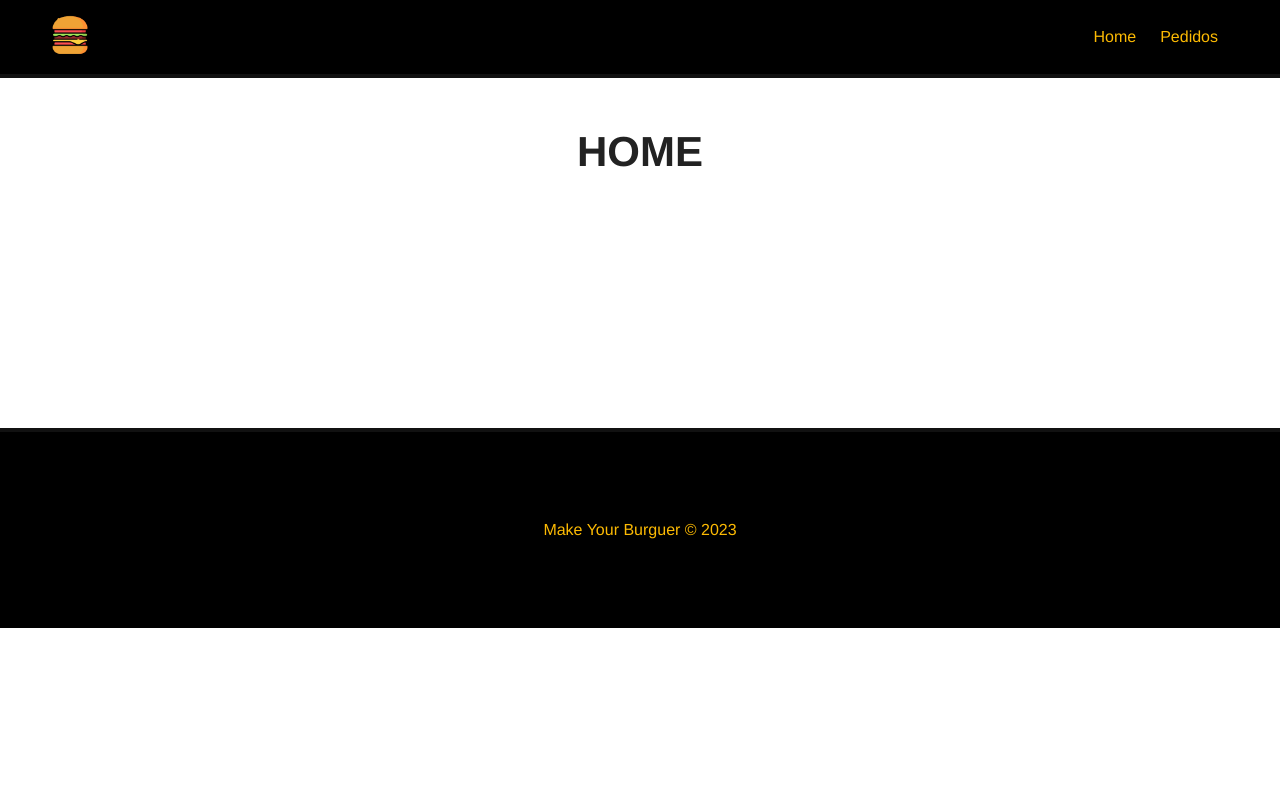
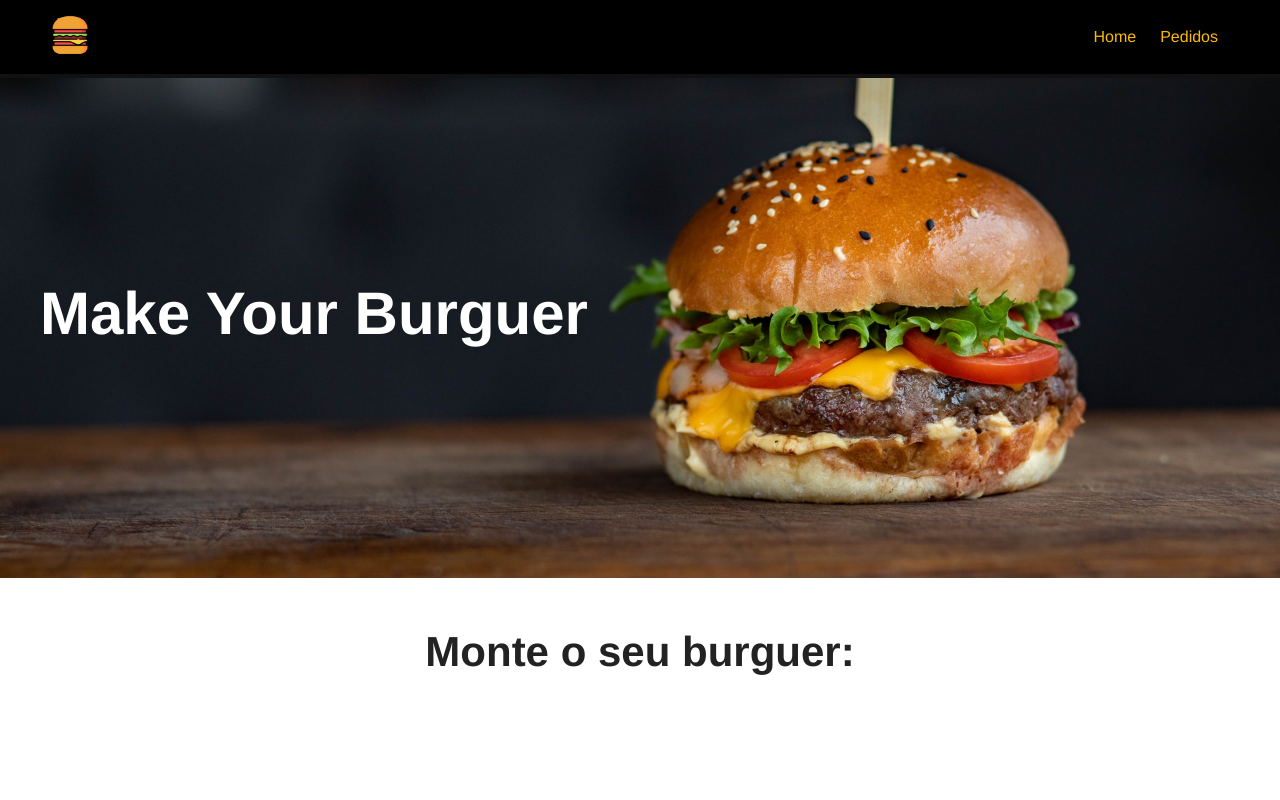
Before and after one commit to samantabarros/make-your-burguer, a Vue app: page / in a window 1280 px wide. Shown: the top 800 px of the page. Built offline with nearby package versions, Linux system fonts and the light colour scheme.

Commit message:
Banner da aplicação

```diff
--- a/src/App.vue
+++ b/src/App.vue
@@ -5,8 +5,8 @@
 </template>
 
 <script>
-import Navbar from './components/Navbar.vue';
-import Footer from './components/Footer.vue';
+import Navbar from './components/Navbar.vue'
+import Footer from './components/Footer.vue'
 
 export default {
   components: {
--- /dev/null
+++ b/src/components/Banner.vue
@@ -0,0 +1,32 @@
+<template>
+    <div id = "main-banner">
+        <h1>Make Your Burguer</h1>
+    </div>
+</template>
+
+
+<script>
+export default{
+    name: "Banner"
+}
+</script>
+
+<style scoped>
+    #main-banner{
+        background-image: url('/public/img/burger.jpg');
+        background-size: cover;
+        background-position: 0 -250px;
+        display: flex;
+        align-items: center;
+        height: 500px;
+        justify-content: flex-start;
+    }
+
+    #main-banner h1{
+        color: #fff;
+        text-align: center;
+        font-size: 60px;
+        padding: 20px 40px;
+    }
+
+</style>
--- a/src/views/Home.vue
+++ b/src/views/Home.vue
@@ -1,14 +1,18 @@
 <template>
+  <Banner/>
   <div class="main-container">
-    <h1>HOME</h1>
+    <h1>Monte o seu burguer: </h1>
   </div>
 </template>
 
 <script>
 
+import Banner from "../components/Banner.vue"
+
 export default {
   name: 'Home',
   components: {
+    Banner
   }
 }
 </script>
```
Also changed, not shown: public/burger.jpg (deleted).
